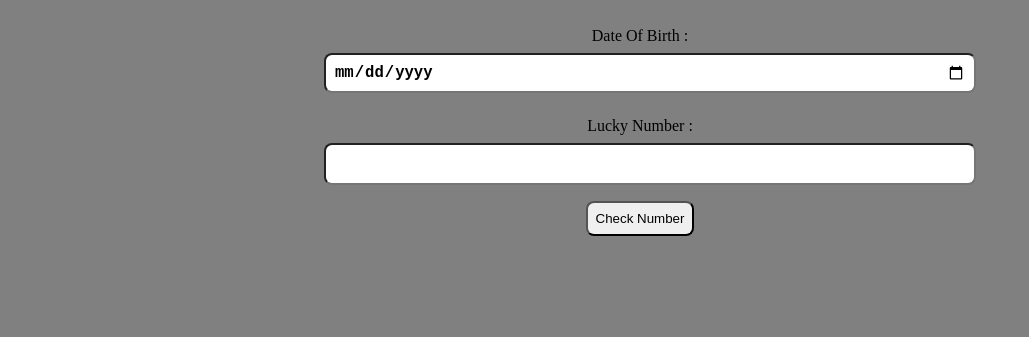
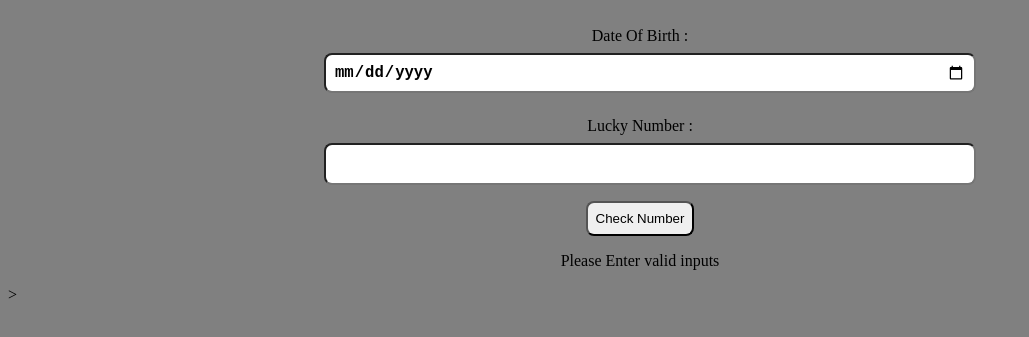
Before and after one commit to vikrantkode/isyourbirthdaylucky, a plain HTML site: page index.html in a window 1280 px wide. Both pictures are taken after a click on the button "Check Number". Shown: the part 61-398 px from the top of the page, without its empty margins (0-1029 px from the left). Drawn offline with Linux system fonts and the light colour scheme.

Commit message:
Updated Logical errors

```diff
--- a/app.js
+++ b/app.js
@@ -5,19 +5,11 @@ var outputBox = document.querySelector("#output-box");
 
 chkNumberButton.addEventListener("click", checkBirthDateIsLucky)
 
-// function compareValues(sum, luckyNumber) {
-//     if (sum % Number(luckyNumber.value) === 0) {
-//         outputBox.innerText = "Your Birthday is lucky :) ";
-//     } else {
-//         outputBox.innerText = "Your Birthday is not lucky :( ";
-//     }
-// }
 
 function checkBirthDateIsLucky() {
     var dob = dateOfBirth.value;
     var sum = calculateSum(dob);
-    if(luckyNumber.value > 0 && dob != "")
-    {
+    if (luckyNumber.value > 0 && dob != "") {
         if (sum % Number(luckyNumber.value) === 0) {
             outputBox.innerText = "Your Birthday is lucky :) ";
         } else {
@@ -26,12 +18,12 @@ function checkBirthDateIsLucky() {
     } else {
         outputBox.innerText = "Please Enter valid inputs";
     }
+}
 
-function calculateSum(dob)
-{
+    function calculateSum(dob) {
         dob = dob.replaceAll("-", "");
         let sum = 0;
-    for (index = 0; index < dob.length; index++) {
+        for ( let index = 0; index < dob.length; index++) {
             sum = sum + Number(dob.charAt(index));
         }
         return sum;
--- a/index.html
+++ b/index.html
@@ -21,7 +21,7 @@
         <div id="output-box" disabled ></div>
     </div>
 
-    <script src="app.js"></script>
+    <script src="app.js" type="text/javascript"></script>>
 </body>
 
 </html>
```
Lines whose indentation alone changed are shown as unchanged.
